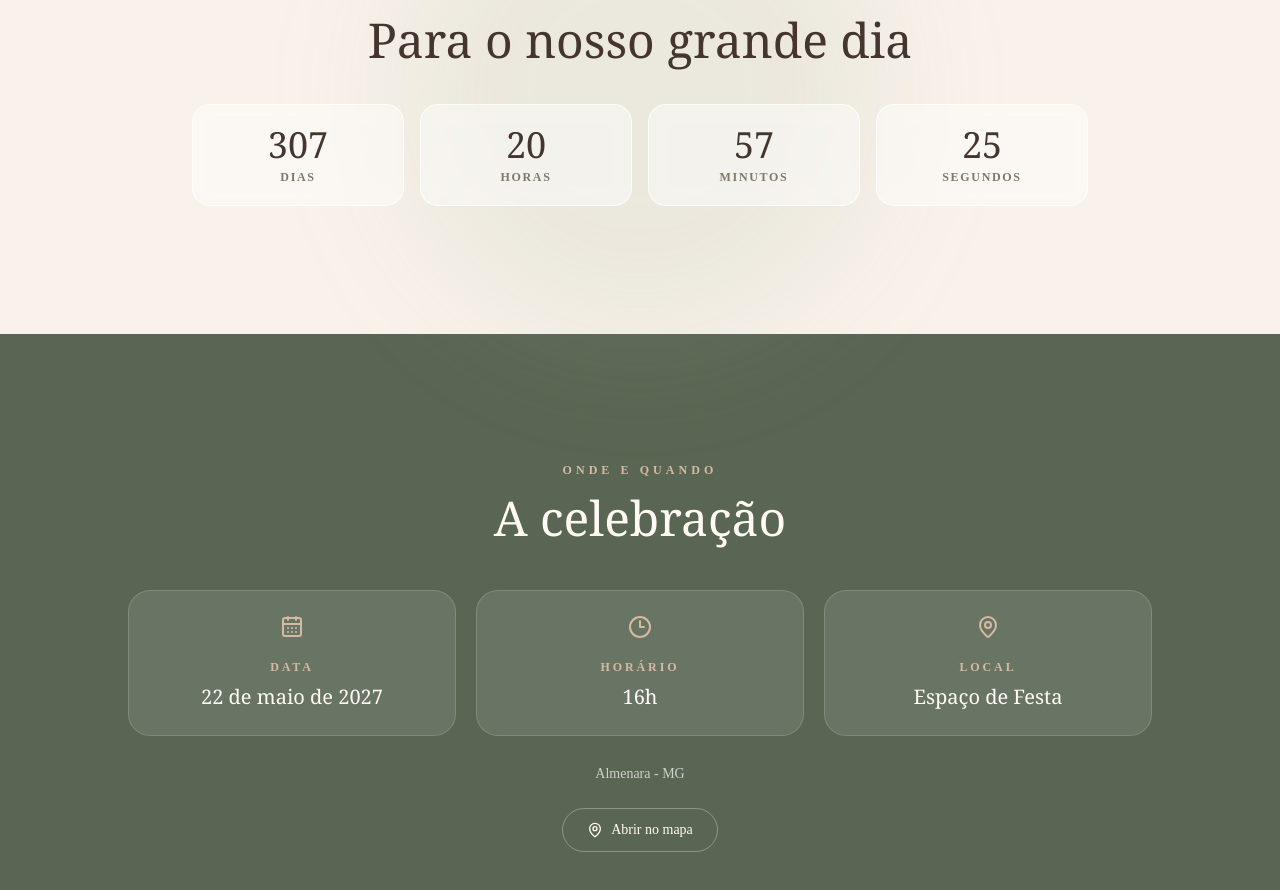
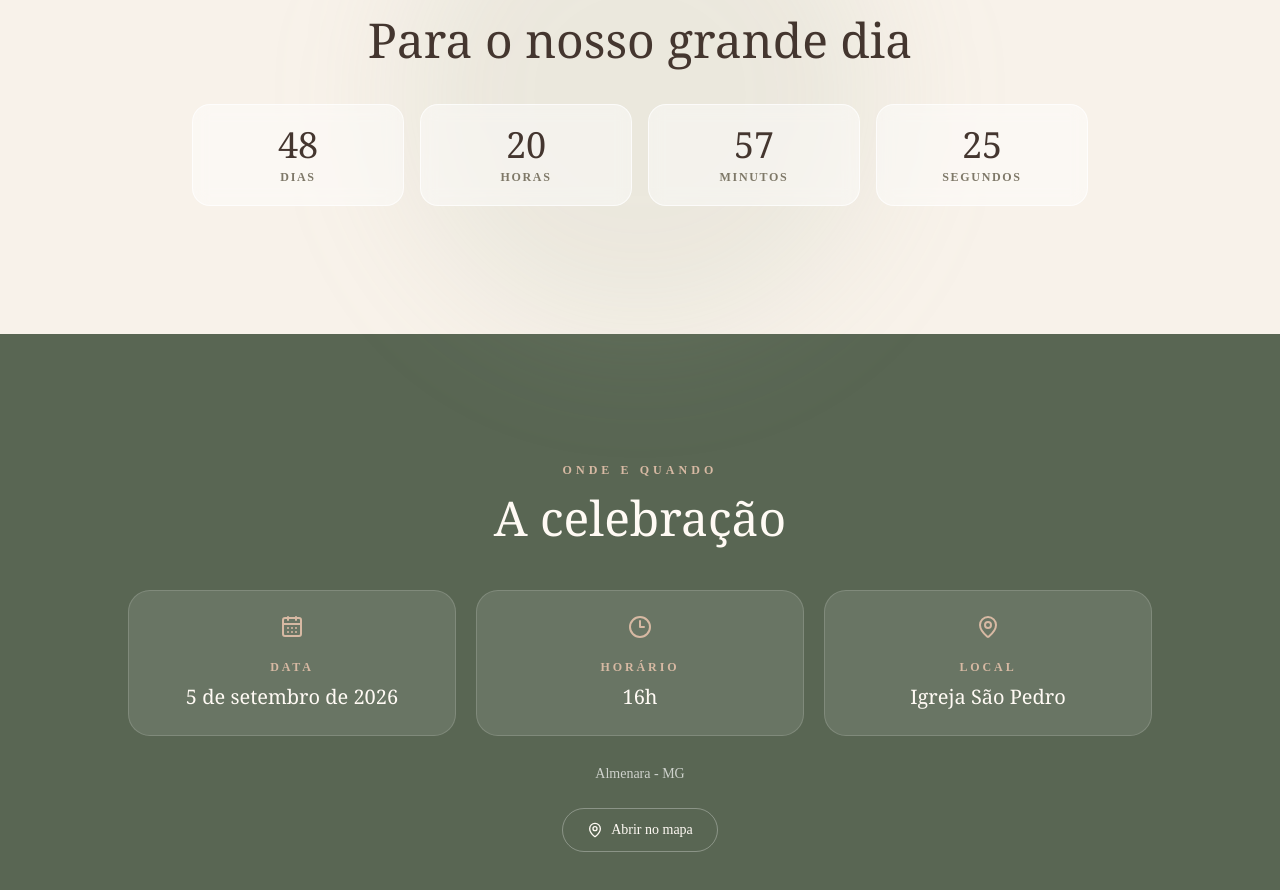
Before and after one commit to hugogabz/site-casamento, a Next.js app: page / in a window 1280 px wide. Shown: the part 1420-2310 px from the top of the page. Built offline with nearby package versions, Linux system fonts and the light colour scheme; no server answers; the database is empty.

Commit message:
Atualiza data e local do casamento

```diff
--- a/src/data/wedding.ts
+++ b/src/data/wedding.ts
@@ -3,12 +3,12 @@ export const wedding = {
     first: "Túlio",
     second: "Cristiane",
   },
-  date: "2027-05-22T16:00:00-03:00",
-  dateLabel: "22 de maio de 2027",
+  date: "2026-09-05T16:00:00-03:00",
+  dateLabel: "5 de setembro de 2026",
   timeLabel: "16h",
-  venue: "Espaço de Festa",
+  venue: "Igreja São Pedro",
   city: "Almenara - MG",
-  mapUrl: "https://maps.google.com",
+  mapUrl: "https://www.google.com/maps/search/?api=1&query=Igreja+S%C3%A3o+Pedro+Almenara+MG",
   story:
     "Entre encontros, risadas e sonhos compartilhados, construímos uma história que agora ganha um novo capítulo. Queremos celebrar esse momento ao lado de pessoas especiais como você.",
 } as const;
```
